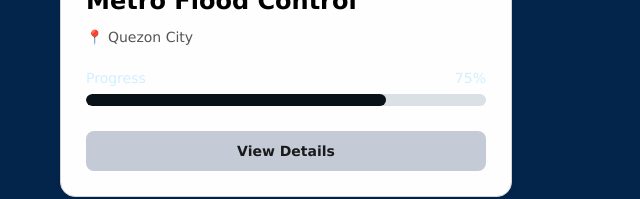
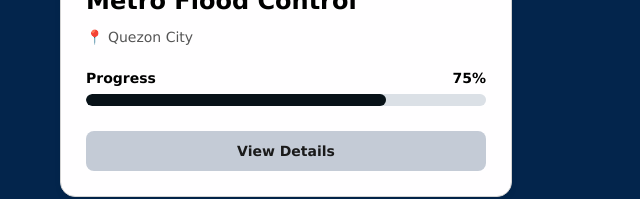
Before and after one commit to Andrie67/ghostbusters-official-official, a React (Vite) app: page /projects in a window 1280 px wide. Shown: the part 157-356 px from the top of the page, without its empty margins (0-640 px from the left). Built offline with nearby package versions, Linux system fonts and the light colour scheme.

Commit message:
Makes Progress and Percentage black

```diff
--- a/src/components/Projects/Projects.css
+++ b/src/components/Projects/Projects.css
@@ -62,6 +62,12 @@ h2 {
   color: black;
 }
 
+.progress-info span {
+    color: #000000;      /* Forces pure black using Hex code */
+    font-weight: 700;    /* Makes text bold/thicker, appearing darker */
+    opacity: 1;          /* Ensures no transparency */
+}
+
 .progress-bar-track {
   width: 100%;
   height: 12px;
```
